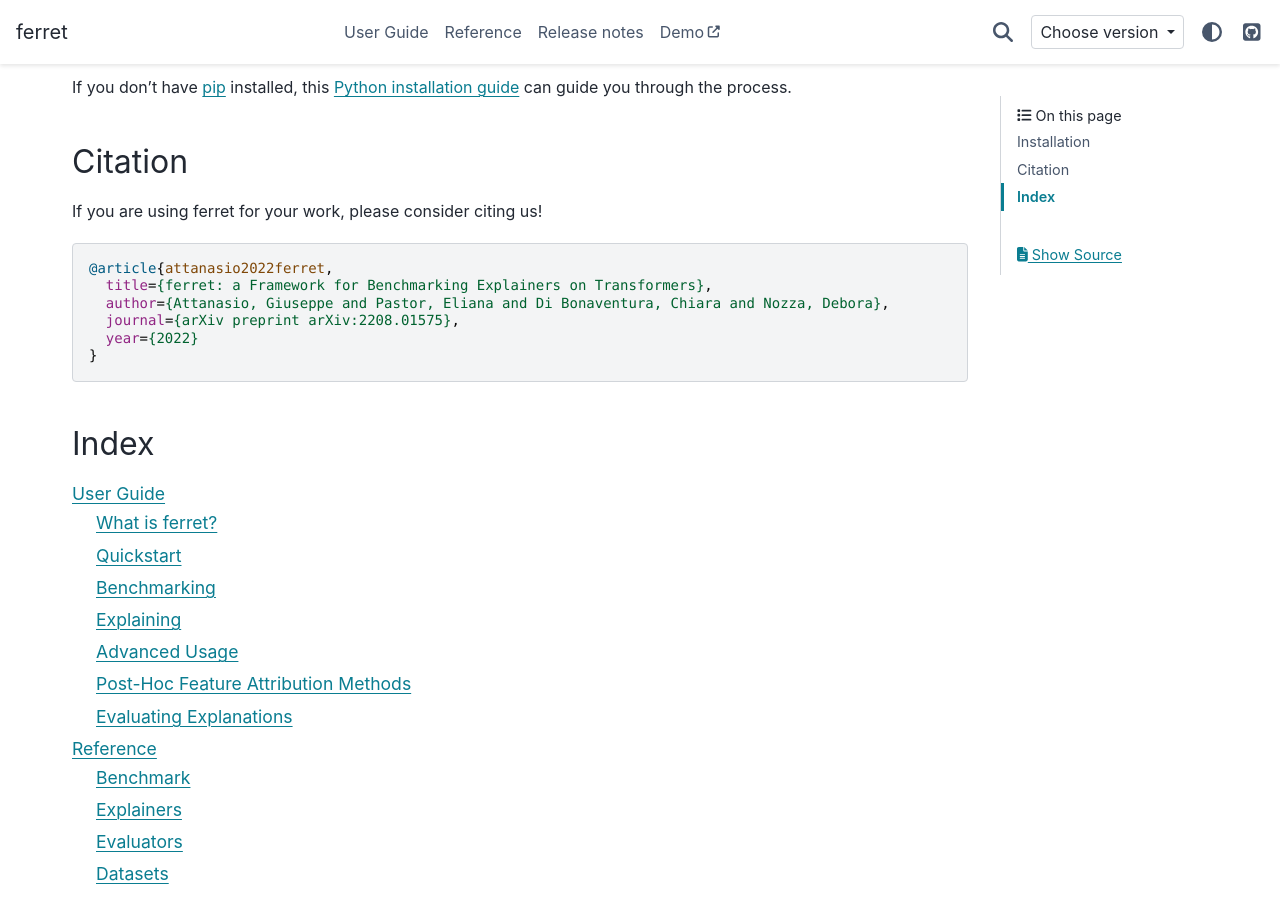
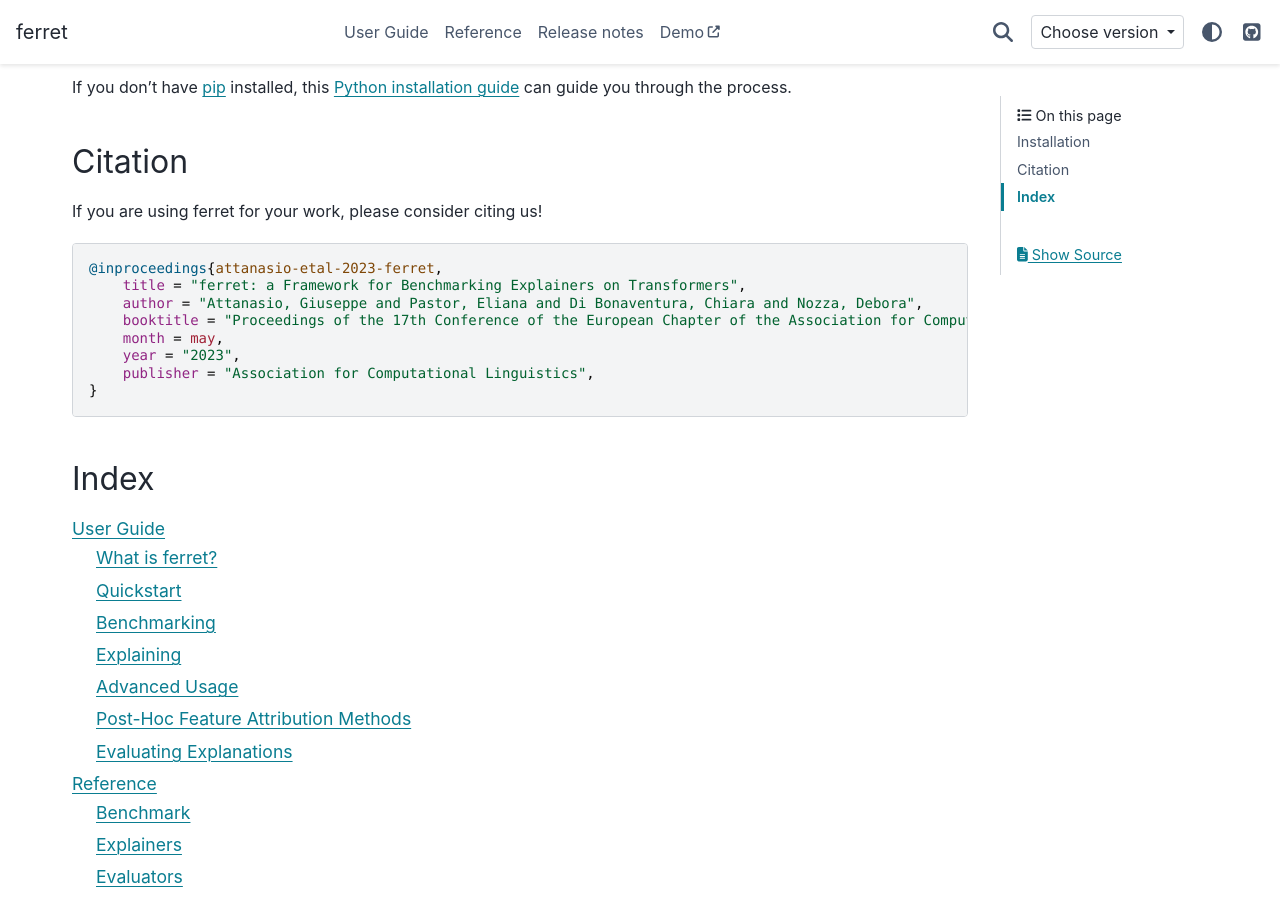
Before and after one commit to g8a9/ferret, a Sphinx documentation site: the page built from docs/source/index.rst, in a window 1280 px wide and 900 px high, scrolled down 626 px. Built offline with Sphinx 7.4.7 and the PyData theme 0.15.4, drawn with Linux system fonts in a browser that asks for light colours; comment, search, counter and statistics services are not loaded.

Commit message:
update bibtex

```diff
--- a/docs/source/index.rst
+++ b/docs/source/index.rst
@@ -65,11 +65,13 @@ If you are using ferret for your work, please consider citing us!
 
 .. code-block:: bibtex
 
-    @article{attanasio2022ferret,
-      title={ferret: a Framework for Benchmarking Explainers on Transformers},
-      author={Attanasio, Giuseppe and Pastor, Eliana and Di Bonaventura, Chiara and Nozza, Debora},
-      journal={arXiv preprint arXiv:2208.01575},
-      year={2022}
+    @inproceedings{attanasio-etal-2023-ferret,
+        title = "ferret: a Framework for Benchmarking Explainers on Transformers",
+        author = "Attanasio, Giuseppe and Pastor, Eliana and Di Bonaventura, Chiara and Nozza, Debora",
+        booktitle = "Proceedings of the 17th Conference of the European Chapter of the Association for Computational Linguistics: System Demonstrations",
+        month = may,
+        year = "2023",
+        publisher = "Association for Computational Linguistics",
     }
 
 
```
